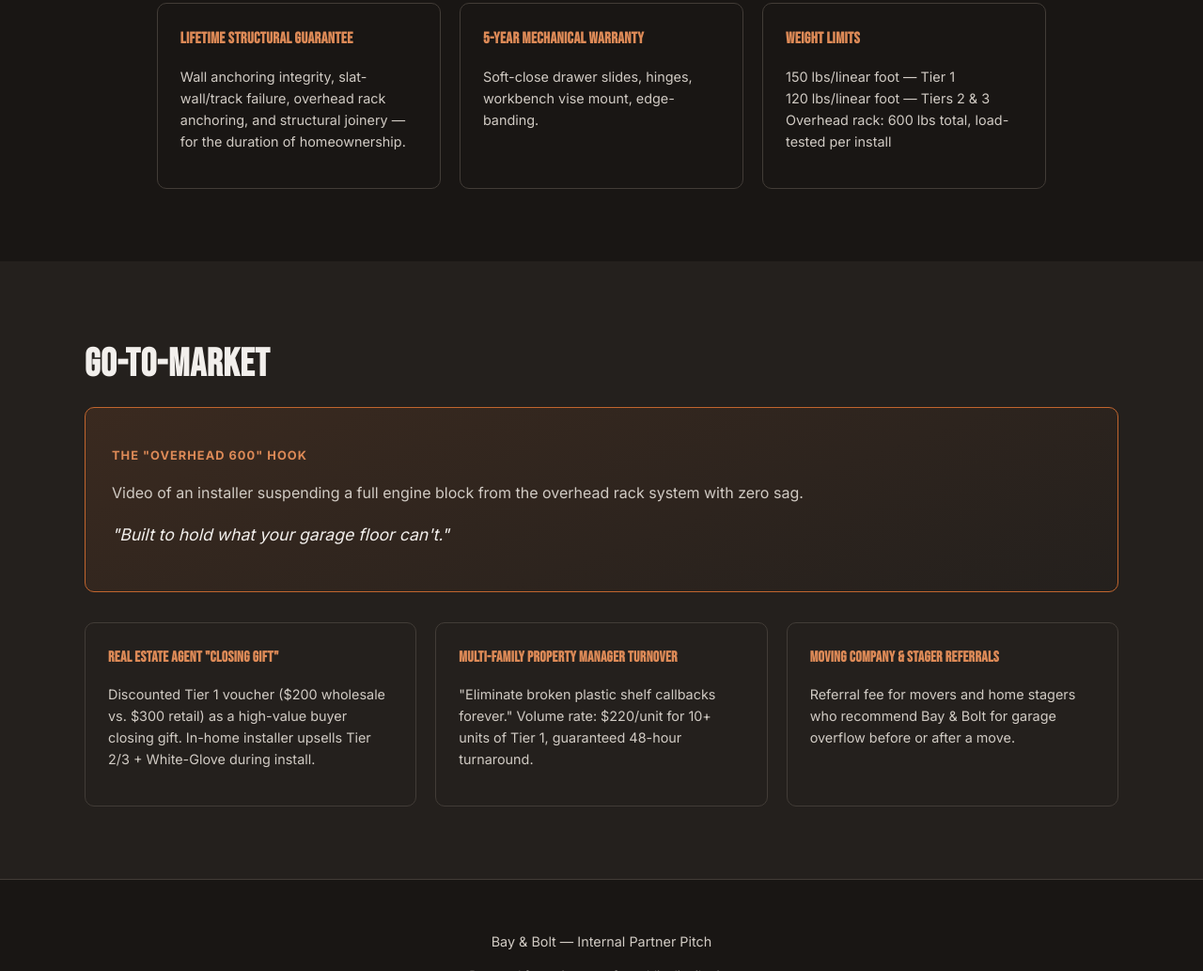
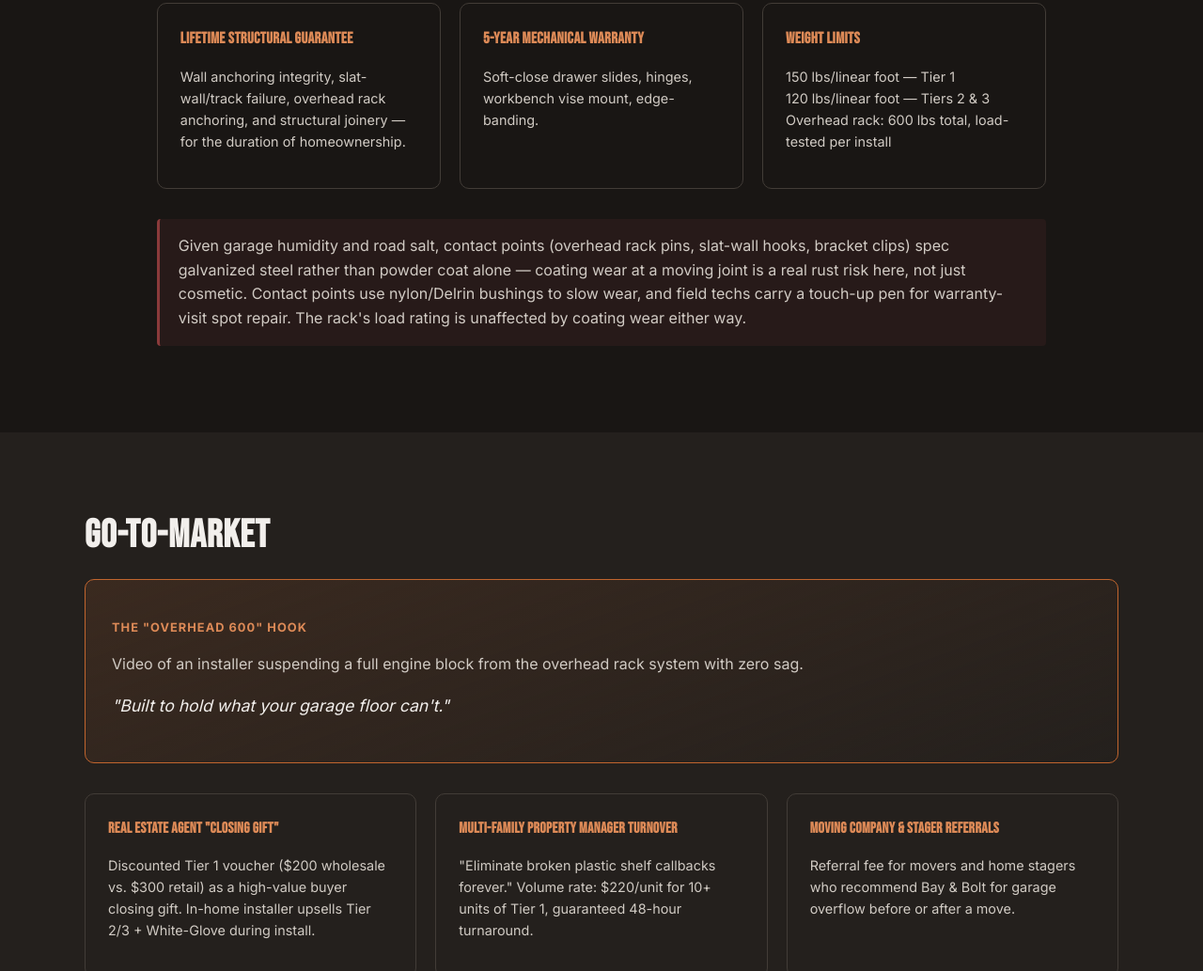
Before and after one commit to resoh/bay-and-bolt, a plain HTML site: page index.html in a window 1280 px wide. Shown: the part 6172-7205 px from the top of the page at 94% size. Drawn offline with Linux system fonts and the light colour scheme.

Commit message:
Address powder-coat wear at contact points: nylon bushings + warranty scoping

```diff
--- a/index.html
+++ b/index.html
@@ -280,6 +280,7 @@
         <p>150 lbs/linear foot — Tier 1<br>120 lbs/linear foot — Tiers 2 &amp; 3<br>Overhead rack: 600 lbs total, load-tested per install</p>
       </div>
     </div>
+    <p class="callout callout-risk">Given garage humidity and road salt, contact points (overhead rack pins, slat-wall hooks, bracket clips) spec galvanized steel rather than powder coat alone — coating wear at a moving joint is a real rust risk here, not just cosmetic. Contact points use nylon/Delrin bushings to slow wear, and field techs carry a touch-up pen for warranty-visit spot repair. The rack's load rating is unaffected by coating wear either way.</p>
   </section>
 
   <section id="gtm" class="section section-alt">
```
